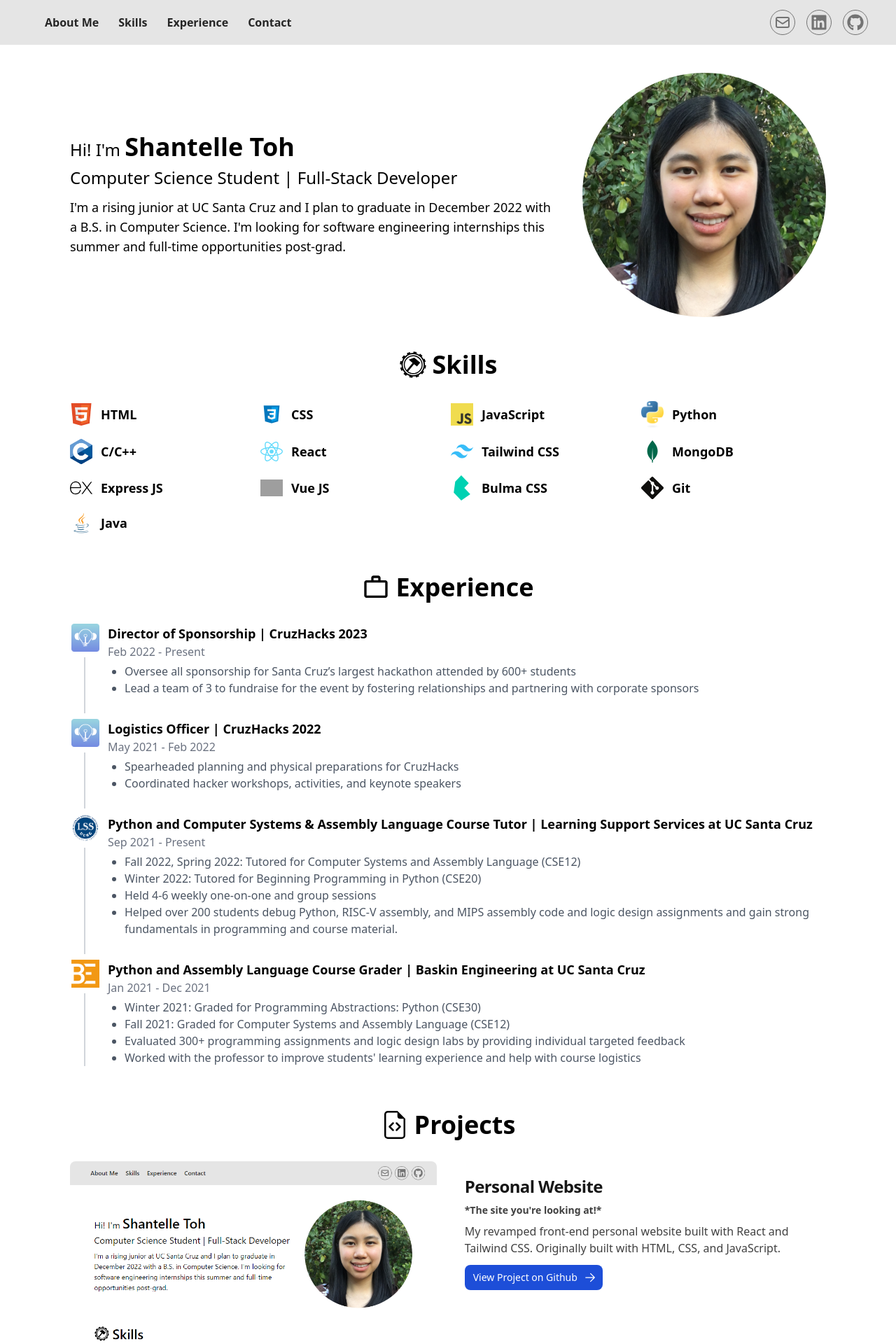
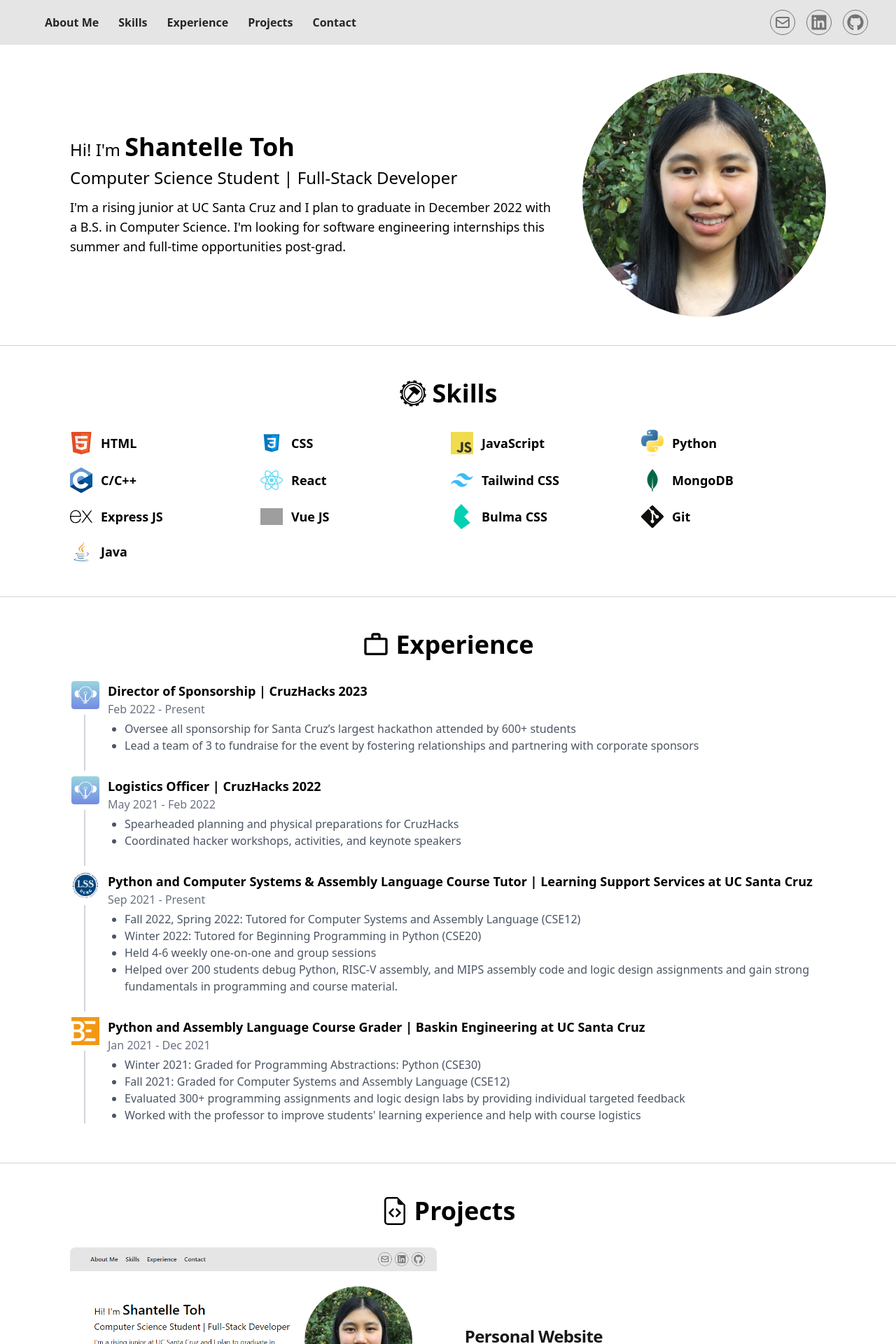
Before and after one commit to shantelletoh/shantelletoh.github.io, a React (Create React App) app in the folder client/: page / in a window 1280 px wide. Shown: the top 1920 px of the page at 70% size. Built offline with nearby package versions, Linux system fonts and the light colour scheme; grey boxes are pictures that could not be loaded.

Commit message:
add divider between sections, update minor styling on navbar and projects

```diff
--- a/client/src/Components/About.jsx
+++ b/client/src/Components/About.jsx
@@ -1,7 +1,7 @@
 import headshot from "../assets/headshot.png";
 export default function About() {
   return (
-    <div class="flex justify-center pt-10">
+    <div class="flex justify-center pt-10 pb-10">
       <div class="w-[85vw] max-w-[1080px] flex justify-between items-center sm:gap-3 lg:gap-8">
         <div>
           <h1 class="text-2xl w-full b-4">
--- a/client/src/Components/Experience.jsx
+++ b/client/src/Components/Experience.jsx
@@ -6,7 +6,7 @@ import lssLogo from "../assets/experience/ucsc-lss-logo.png";
 
 export default function Experience() {
   return (
-    <div id="experience" class="pt-12">
+    <div id="experience" class="pt-12 border-t border-neutral-300 pb-10">
       <div className="flex justify-center">
         <div className="w-[85vw] max-w-[1080px] flex items-center justify-center gap-2">
           <MdWorkOutline class="w-10 h-10" />
--- a/client/src/Components/Navbar.jsx
+++ b/client/src/Components/Navbar.jsx
@@ -8,7 +8,7 @@ export default function Navbar() {
 
   return (
     <div class="bg-neutral-200">
-      <div className="max-w-7xl px-2 sm:px-6 lg:px-8">
+      <div className="mx-auto max-w-7xl px-2 sm:px-6 lg:px-8">
         <div className="relative flex h-16 items-center justify-between">
           {/* small screen toggle menu button */}
           <div className="absolute left-0 flex items-center sm:hidden">
@@ -71,6 +71,12 @@ export default function Navbar() {
                   class="text-neutral-800 hover:bg-neutral-300 hover:text-black rounded-md p-2 font-semibold"
                 >
                   Experience
+                </a>
+                <a
+                  href="#projects"
+                  class="text-neutral-800 hover:bg-neutral-300 hover:text-black rounded-md p-2 font-semibold"
+                >
+                  Projects
                 </a>
                 <a
                   href="#contact"
@@ -137,6 +143,12 @@ export default function Navbar() {
               Experience
             </a>
             <a
+              href="#projects"
+              class="text-neutral-800 hover:bg-neutral-300 hover:text-black rounded-md px-3 py-1.5 font-semibold block w-fit"
+            >
+              Projects
+            </a>
+            <a
               href="#contact"
               class="text-neutral-800 hover:bg-neutral-300 hover:text-black rounded-md px-3 py-1.5 font-semibold block w-fit"
             >
--- a/client/src/Components/Projects.jsx
+++ b/client/src/Components/Projects.jsx
@@ -3,7 +3,7 @@ import personalWebsite from "../assets/personal_website.png";
 
 export default function Projects() {
   return (
-    <div id="projects" class="pt-12">
+    <div id="projects" class="pt-12 border-t border-gray-300 pb-10">
       <div class="flex justify-center">
         <div class="w-[85vw] max-w-[1080px] flex justify-center items-center gap-2">
           <BsFileEarmarkCode class="w-10 h-10" />
@@ -13,7 +13,7 @@ export default function Projects() {
       <div class="flex justify-center mt-8">
         <div class="w-[85vw] max-w-[1080px]">
           {/* Project 1 */}
-          <div class="gap-5 flex">
+          <div class="gap-5 flex flex-col md:flex-row items-center">
             <a
               target="_blank"
               href="https://github.com/shantelletoh/shantelletoh.github.io"
--- a/client/src/Components/Skills.jsx
+++ b/client/src/Components/Skills.jsx
@@ -25,7 +25,7 @@ import react from "../assets/skills/react_icon.svg";
 
 export default function Skills() {
   return (
-    <div id="skills" class="pt-12">
+    <div id="skills" class="pt-12 border-t border-gray-300 pb-10">
       <div class="flex justify-center">
         <div class="w-[85vw] max-w-[1080px] flex items-center justify-center gap-2">
           <GiGearHammer class="w-10 h-10" />
```
